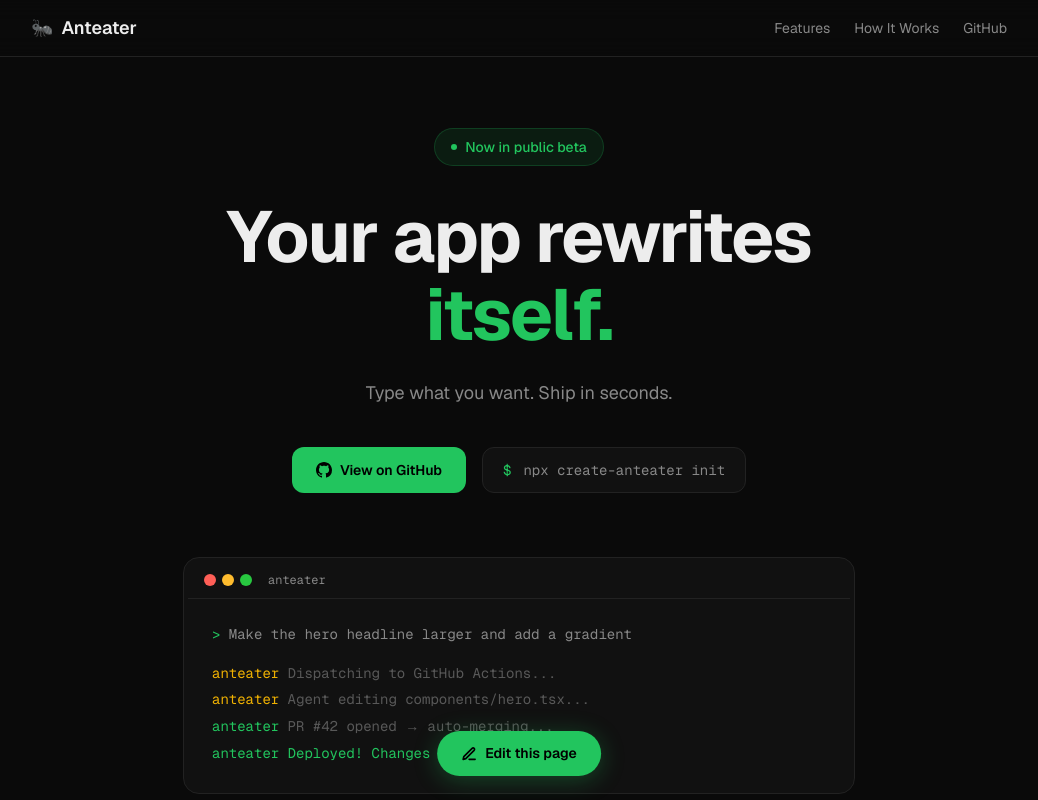
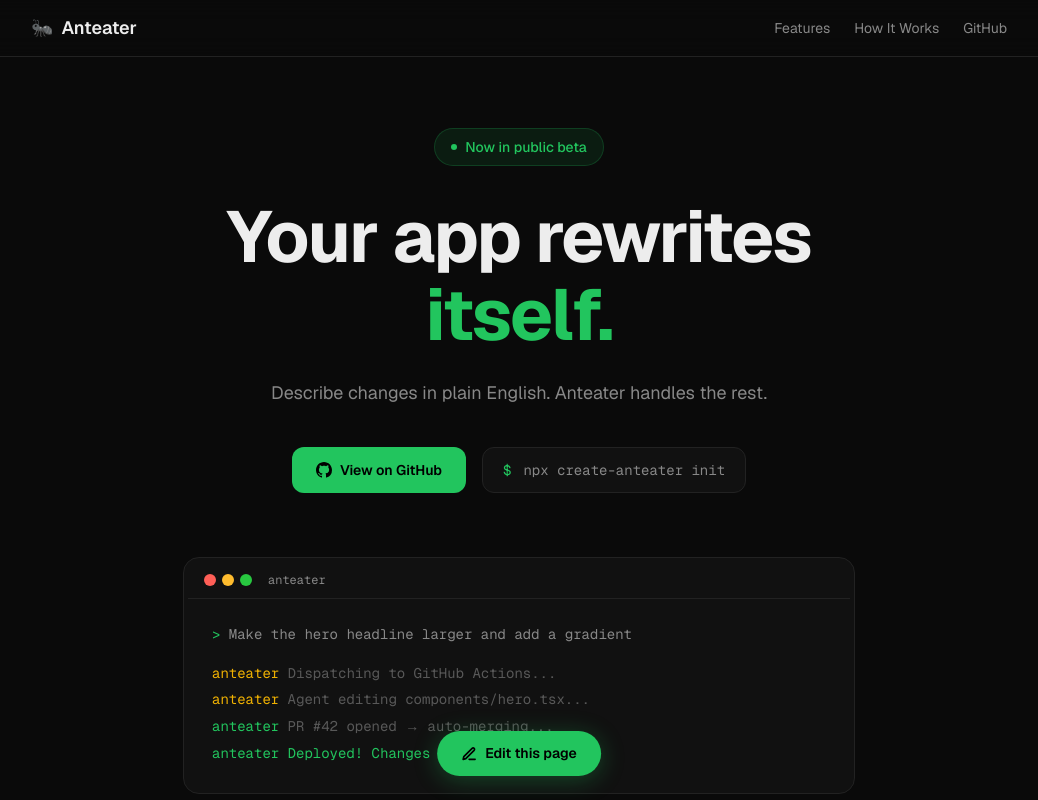
Before and after one commit to scottgriffinm/anteater, a Next.js app in the folder apps/web/: page / in a window 1280 px wide. Shown: the top 800 px of the page, without its empty margins (121-1159 px from the left). Built offline with nearby package versions, Linux system fonts and the light colour scheme.

Commit message:
anteater: Change the subtitle back to: Describe changes in plain English. Anteater handles the rest. (#9)
Co-authored-by: anteater[bot] <anteater[bot]@users.noreply.github.com>

```diff
--- a/apps/web/components/hero.tsx
+++ b/apps/web/components/hero.tsx
@@ -13,7 +13,7 @@ export function Hero() {
       </h1>
 
       <p className="mt-6 max-w-xl text-lg text-muted leading-relaxed">
-        Type what you want. Ship in seconds.
+        Describe changes in plain English. Anteater handles the rest.
       </p>
 
       <div className="mt-10 flex flex-col sm:flex-row gap-4">
```
